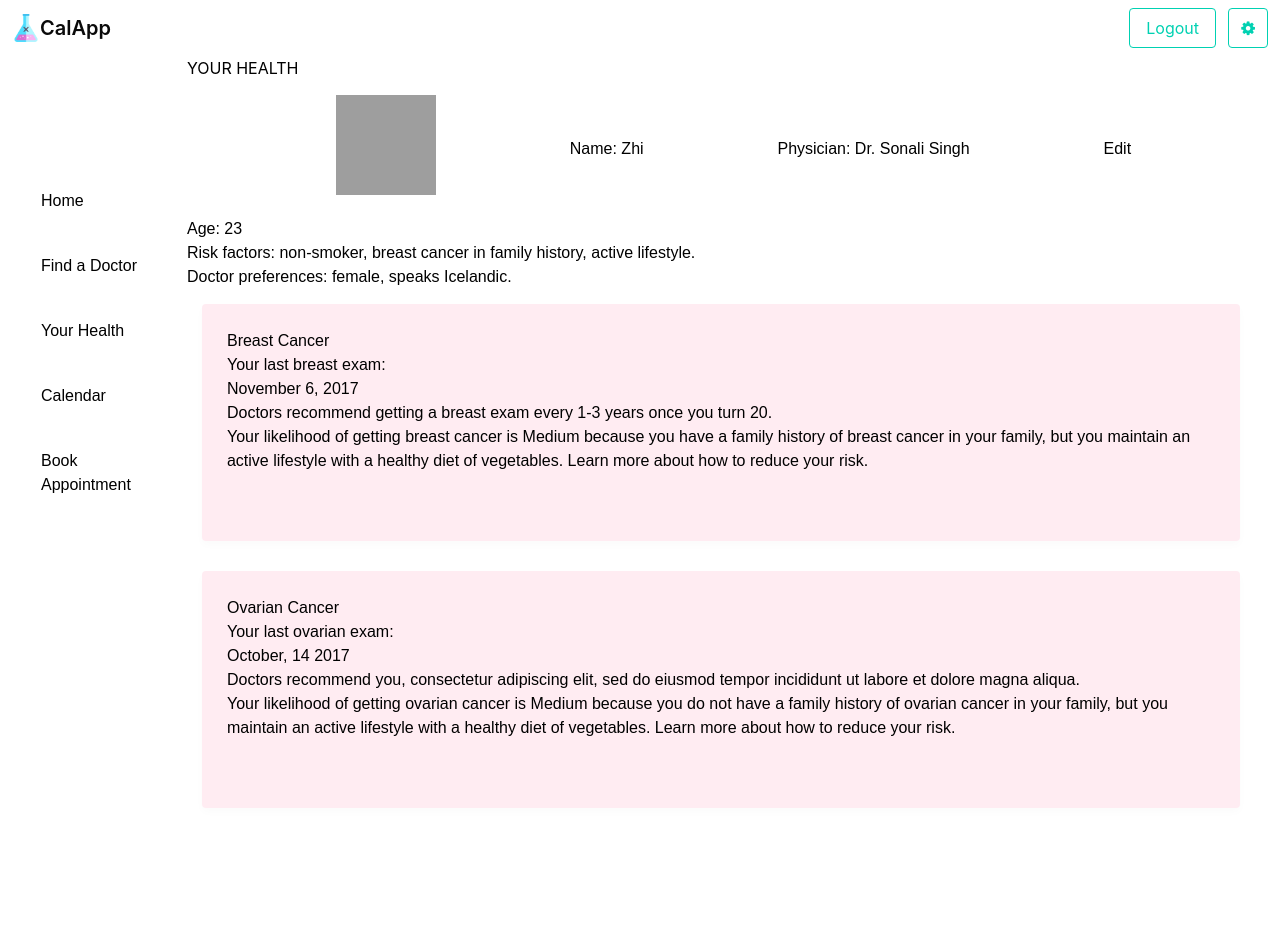
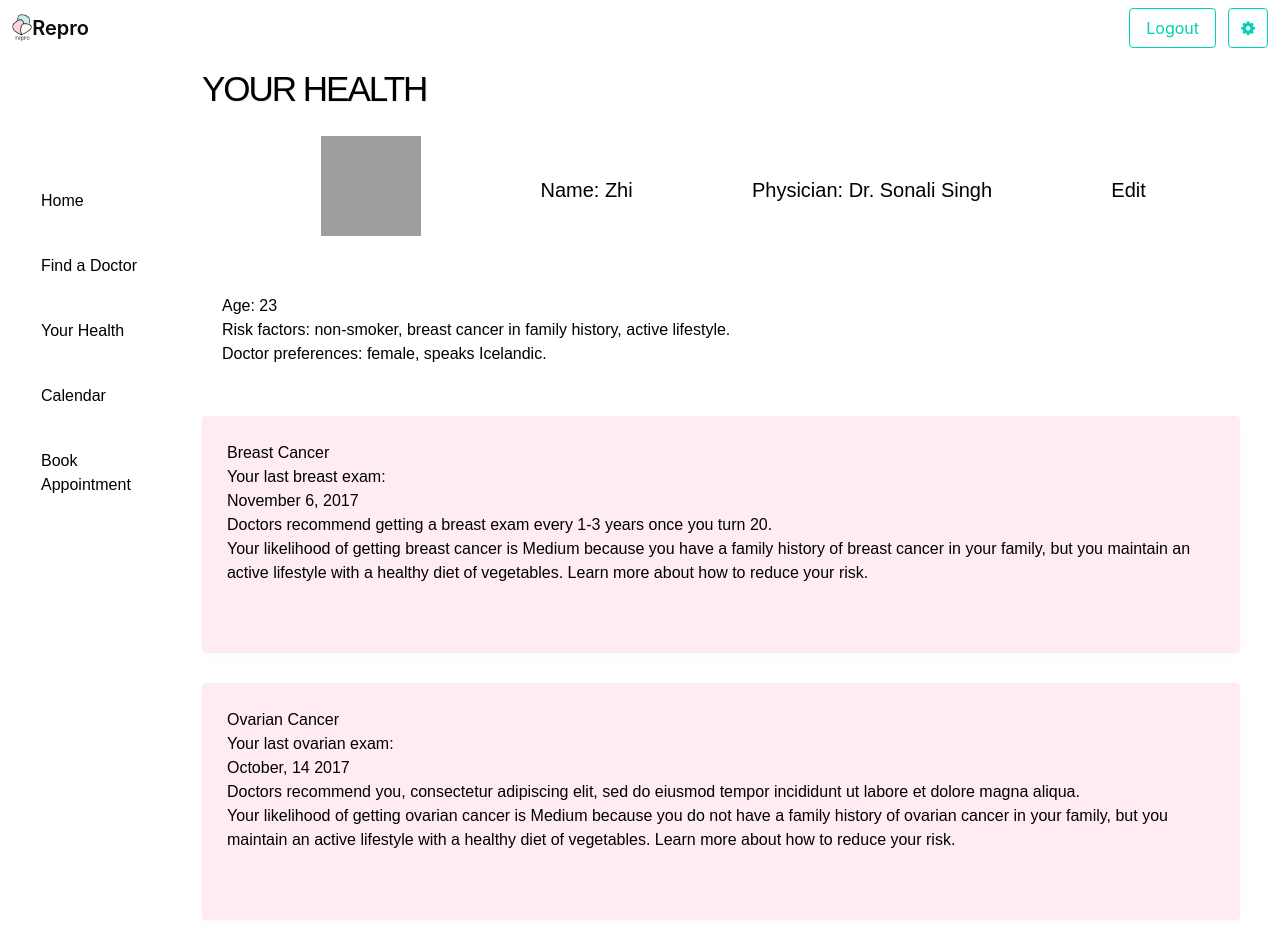
Before and after one commit to nina-hu/violethacks, a Flask app: page /health in a window 1280 px wide. Before the commit the page ends 808 px from the top, so only its background shows below. Run offline with Flask 2, Linux system fonts and the light colour scheme; a user stored in the database is signed in; data comes from the database, SQL or seed files in the repository; some libraries are stand-ins or nearby versions; some web fonts are replaced; grey boxes are pictures that could not be loaded.

Commit message:
logo, pictures, and template pages

```diff
--- a/static/css/home.css
+++ b/static/css/home.css
@@ -179,6 +179,7 @@ h1 {
     align-items: center;
     justify-content: space-evenly;
     margin: 15px;
+    font-size: 20px;
 }
 
 .basicInfo img {
@@ -190,5 +191,6 @@ h1 {
     font-family: 'KoHo', sans-serif;
     display: flex;
     flex-direction: column;
-
+    margin: 20px;
+    padding: 15px;
 }
--- a/templates/base.html
+++ b/templates/base.html
@@ -2,7 +2,7 @@
 <html lang="en">
   <head>
     <meta charset="utf-8">
-    <meta name="CalApp" content="Flaskex">
+    <meta name="Repro" content="ReproWebApp">
     <link href="https://fonts.googleapis.com/css?family=KoHo&display=swap" rel="stylesheet">
     <link rel="stylesheet" href="https://cdnjs.cloudflare.com/ajax/libs/bulma/0.6.2/css/bulma.min.css">
     <link rel="stylesheet" href="https://cdnjs.cloudflare.com/ajax/libs/font-awesome/4.7.0/css/font-awesome.min.css">
--- a/templates/bookappointment.html
+++ b/templates/bookappointment.html
@@ -17,6 +17,8 @@
     </div>
 
     <div class=".profile-page">
+        <h1>BOOK AN APPOINTMENT</h1>
+        <img src="https://github.com/nina-hu/violethacks/blob/master/media/create%20event%20card.png?raw=true" alt="hard code Appointment">
 
 
     </div>
--- a/templates/calendar.html
+++ b/templates/calendar.html
@@ -18,7 +18,7 @@
 
     <div class=".profile-page">
             <div class="googCal">
-                CALENDAR
+                <h1>CALENDAR</h1>
                 <iframe src="https://calendar.google.com/calendar/embed?height=600&amp;wkst=1&amp;bgcolor=%23ffffff&amp;ctz=America%2FLos_Angeles&amp;src=bmluYS5odXV1QGdtYWlsLmNvbQ&amp;src=emhpbHVmZkBnbWFpbC5jb20&amp;color=%237CB342&amp;color=%239E69AF&amp;mode=WEEK&amp;showPrint=0&amp;showTz=0&amp;showNav=1&amp;showTitle=0" style="border-width:0" width="800" height="600" frameborder="0" scrolling="no">
                 </iframe>
             </div>
--- a/templates/doctor.html
+++ b/templates/doctor.html
@@ -17,7 +17,7 @@
     </div>
 
     <div class=".profile-page">
-
+            <h1>YOUR DOCTORS</h1>
 
     </div>
 </section>
--- a/templates/health.html
+++ b/templates/health.html
@@ -18,7 +18,7 @@
 
     <div class=".profile-page">
         <div class="profile">
-            YOUR HEALTH
+            <h1>YOUR HEALTH</h1>
             <ul class="basicInfo">
                 <li><img src="https://storage.googleapis.com/support-forums-api/avatar/profile-345683-7802028102359571311.png" alt="profile picture"></li>
                 <li>Name: {{session.username}}</li>
--- a/templates/login.html
+++ b/templates/login.html
@@ -4,8 +4,8 @@
   <nav class="navbar is-transparent">
     <div class="navbar-brand">
       <a class="navbar-item" href="/">
-        <img src="https://github.com/anfederico/Flaskex/raw/master/media/flaskex-logo.png" alt="Flaskex">
-        <h6 href="/" class="subtitle"><strong>CalApp</strong></h6>
+        <img src="https://raw.githubusercontent.com/nina-hu/violethacks/master/media/logo.png" alt="reprologo">
+        <h6 href="/" class="subtitle"><strong> Repro</strong></h6>
       </a>
       <div id="navbar-burger-id" class="navbar-burger burger" data-target="navbar-menu-id">
         <span></span>
--- a/templates/navbar.html
+++ b/templates/navbar.html
@@ -2,8 +2,8 @@
   <nav class="navbar is-transparent">
     <div class="navbar-brand">
       <a class="navbar-item" href="/">
-        <img src="https://github.com/anfederico/Flaskex/raw/master/media/flaskex-logo.png" alt="Flaskex_logo">
-        <h6 href="/" class="subtitle"><strong>CalApp</strong></h6>
+        <img src="https://raw.githubusercontent.com/nina-hu/violethacks/master/media/logo.png" alt="repo-logo">
+        <h6 href="/" class="subtitle"><strong> Repro</strong></h6>
       </a>
       <div id="navbar-burger-id" class="navbar-burger burger" data-target="navbar-menu-id">
           <span></span>
```
Also changed, not shown: media/Dashboard.png (added).
